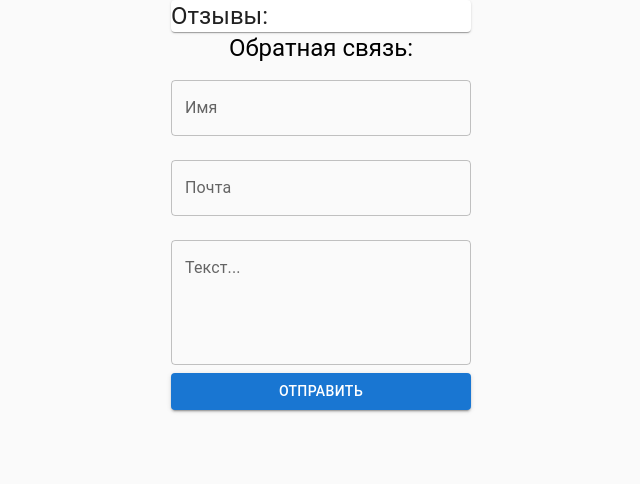
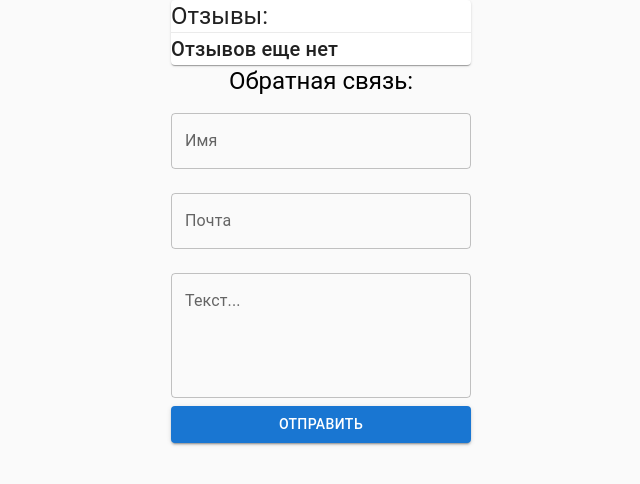
Before and after one commit to tyumen-777/tyumen777-tutorial, a React (Create React App) app: page / in a window 1280 px wide. Shown: the top 484 px of the page, without its empty margins (319-959 px from the left). Built offline with nearby package versions, Linux system fonts and the light colour scheme.

Commit message:
feat: Реализация формы отправки отзыва

```diff
--- a/package.json
+++ b/package.json
@@ -5,6 +5,7 @@
   "dependencies": {
     "@emotion/react": "^11.7.1",
     "@emotion/styled": "^11.6.0",
+    "@mui/icons-material": "^5.2.5",
     "@mui/material": "^5.2.7",
     "@testing-library/jest-dom": "^5.16.1",
     "@testing-library/react": "^12.1.2",
--- a/src/App.js
+++ b/src/App.js
@@ -1,19 +1,33 @@
 import "./App.css";
-import React, { useState } from "react";
+import React from "react";
 import Feedback from "./components/Feedback";
-import Review from "./components/Review";
+import ReviewBlock from "./components/ReviewBlock";
 
 function App() {
-  const [coments, setComents] = React.useState([]);
+  const [comments, setComments] = React.useState([]);
 
-  const addComment = () => {
+  React.useEffect(() => {
+    const localComments = JSON.parse(localStorage.getItem("comments")) || [];
+    setComments(localComments);
+  }, []);
 
-  }
+  React.useEffect(() => {
+    localStorage.setItem("comments", JSON.stringify(comments));
+  }, [comments]);
+
+  const addComment = (comment) => {
+    comment.createdAt = new Date();
+    setComments([...comments, comment]);
+  };
+  const handleRemoveComment = (index) => {
+    const res = comments.filter((_, i) => index !== i);
+    setComments(res);
+  };
 
   return (
     <React.Fragment>
-        <Review/>
-      <Feedback />
+      <ReviewBlock comments={comments} onDelete={handleRemoveComment} />
+      <Feedback onSubmit={addComment} />
     </React.Fragment>
   );
 }
--- a/src/components/Feedback.js
+++ b/src/components/Feedback.js
@@ -16,7 +16,7 @@ const styles = {
   },
 };
 
-const Feedback = () => {
+const Feedback = ({ onSubmit }) => {
   const [fields, setFields] = React.useState({
     fullName: "",
     email: "",
@@ -26,15 +26,14 @@ const Feedback = () => {
 
   const handleSubmit = (e) => {
     e.preventDefault();
-    setFields({fullName: "", email: "", createdAt: "", text: ""})
-    console.log(fields)
+    onSubmit(fields);
+    setFields({ fullName: "", email: "", createdAt: "", text: "" });
   };
   const handleChange = (e) => {
-    setFields((prevState => {
-      return {...prevState, [e.target.name]: e.target.value}
-    }));
-  }
-
+    setFields((prevState) => {
+      return { ...prevState, [e.target.name]: e.target.value };
+    });
+  };
 
   return (
     <div style={styles.wrapper}>
--- /dev/null
+++ b/src/components/ReviewBlock.js
@@ -0,0 +1,30 @@
+import React from "react";
+import { Card, Divider, Typography } from "@mui/material";
+import Review from "./Review";
+
+const styles = {
+  card: {
+    display: "flex",
+    flexDirection: "column",
+    maxWidth: "300px",
+    margin: "0 auto",
+  },
+};
+
+const ReviewBlock = ({ comments, onDelete }) => {
+  return (
+    <Card style={styles.card}>
+      <Typography variant="h5">Отзывы:</Typography>
+      <Divider light />
+      {!comments.length ? (
+        <Typography variant="h6"> Отзывов еще нет</Typography>
+      ) : (
+        comments.map((text, index) => (
+          <Review text={text} key={index} onDelete={onDelete} index={index} />
+        ))
+      )}
+    </Card>
+  );
+};
+
+export default ReviewBlock;
```
Also changed, not shown: 1 other file (tests, documents, lock files or other folders).
